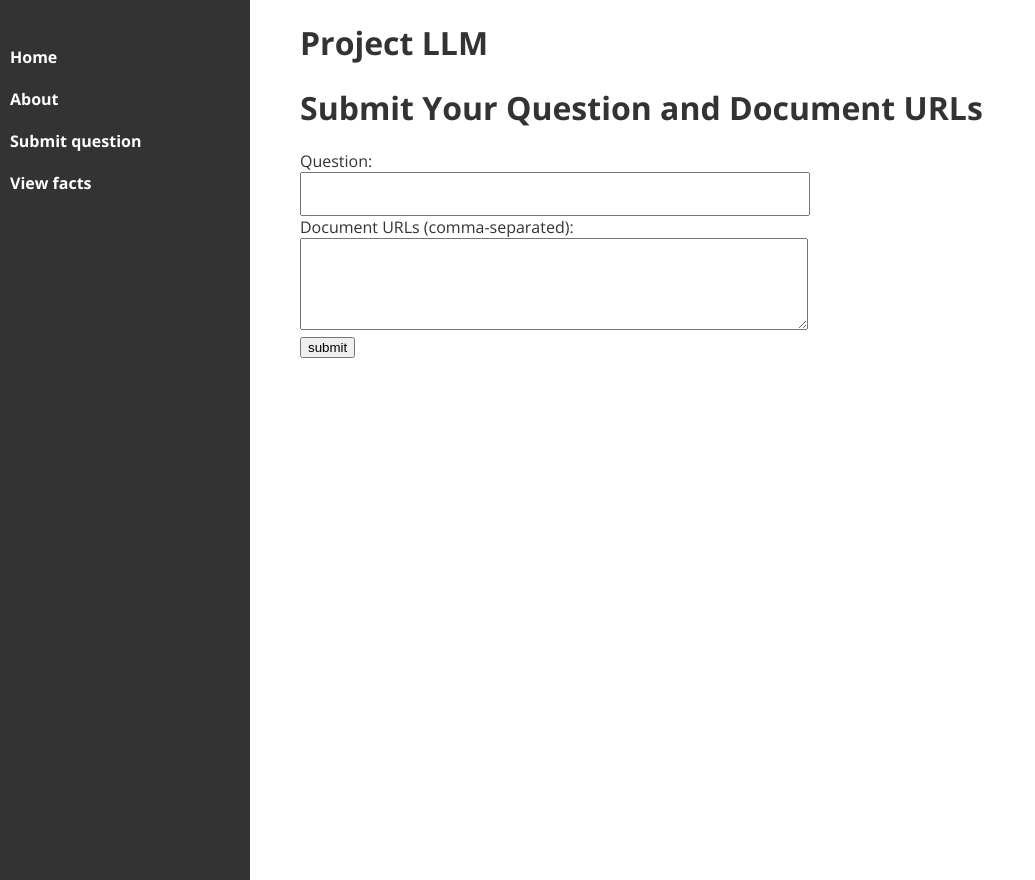
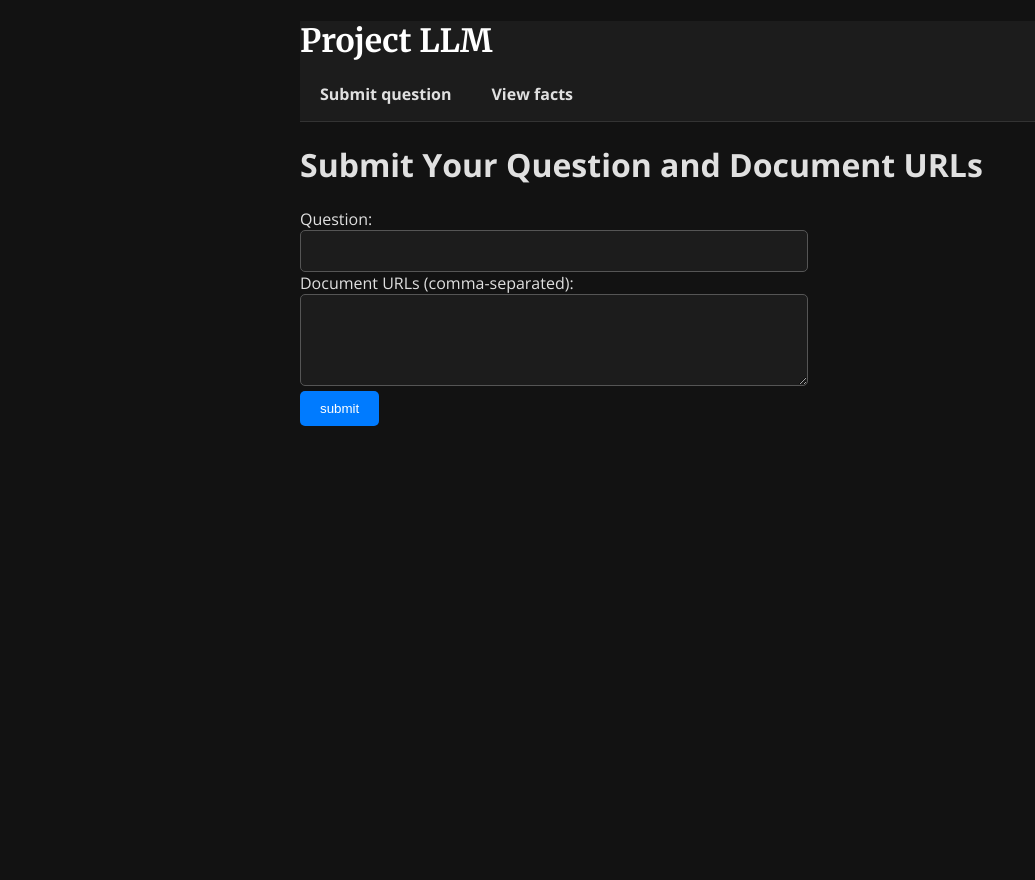
Before and after one commit to Anushk97/Cleric_assessment, a Flask app: page /submit_question in a window 1280 px wide. Shown: the whole page, without its empty margins (0-1035 px from the left). Run offline with Flask 3, Linux system fonts and the light colour scheme.

Commit message:
new updates

```diff
--- a/app.py
+++ b/app.py
@@ -62,11 +62,6 @@ def find_contradictions(new_fact, existing_facts):
 
         print('response', response)
 
-        # if 'choices' in response and response['choices']:
-        #     # Access the 'text' of the first choice
-        #     text_content = response['choices'][0].get('text', '')
-        #     if "yes" in text_content.lower():
-        #         contradictions.append(existing_fact)
         if response.choices:
             content = response.choices[0].message.content
             if "yes" in content.lower():
@@ -98,7 +93,7 @@ def submit_question_and_documents():
 
     for url, document_text in document_texts.items():
         # Process each document's text with the OpenAI API to extract facts
-        date_match = re.search(r'\d{4}-\d{2}-\d{2}', url)
+        date_match = re.search(r'\d{4}\d{2}\d{2}', url)
         # print('date match', date_match)
 
         if date_match:
@@ -106,13 +101,13 @@ def submit_question_and_documents():
         else:
             document_date = "2024-01-02"  # Default date
 
-        document_date_obj = datetime.strptime(document_date, "%Y-%m-%d")
+        document_date_obj = datetime.strptime(document_date, "%Y%m%d")
         # print('doc date', document_date_obj)
 
         response = openai.chat.completions.create(
             model="gpt-3.5-turbo-0125",  # or the latest available model
             messages=[
-            {"role": "system", "content": "Summarize content and keep it under 3 lines."},
+            {"role": "system", "content": "You are a smart assistant tasked with summarizing key decisions and important facts from a series of call logs. The number of summaries should be equal to the number of points in the call log. start each summary by - the team has"},
                 {"role": "user", "content": f"{document_text}"},
                 {"role": "system", "content": f"Based on the above, {question}"}
     ],
@@ -135,22 +130,21 @@ def submit_question_and_documents():
         existing_facts = [fact['text'] for facts_list in questions_and_facts["factsByDay"].values() for fact in facts_list]
 
         for fact_text in extracted_facts:
-            contradictions = find_contradictions(fact_text, existing_facts)
-            #fact_detail = {"text": fact_text, "timestamp": current_timestamp, "action": "existing", "date": formatted_date}
-            fact_detail = {"text": fact_text, "timestamp": current_timestamp, "question": question, "documents":[url], "contradictions":contradictions}
-            # print('fact detail', fact_detail)
-            questions_and_facts["factsByDay"].setdefault(document_date, []).append(fact_detail)
-            # all_suggestions[formatted_date].append({"text": fact_text, "timestamp": current_timestamp})
-            all_suggestions[formatted_date].append(fact_detail)
-            #all_suggestions.append(fact_detail)
+            if fact_text.strip():
+                contradictions = find_contradictions(fact_text, existing_facts)
+                #fact_detail = {"text": fact_text, "timestamp": current_timestamp, "action": "existing", "date": formatted_date}
+                fact_detail = {"text": fact_text, "timestamp": current_timestamp, "question": question, "documents":[url], "contradictions":contradictions}
+                # print('fact detail', fact_detail)
+                questions_and_facts["factsByDay"].setdefault(formatted_date, []).append(fact_detail)
+                # all_suggestions[formatted_date].append({"text": fact_text, "timestamp": current_timestamp})
+                all_suggestions[formatted_date].append(fact_detail)
+                #all_suggestions.append(fact_detail)
 
-    # questions_and_facts['documents'] = url
-    # questions_and_facts['question'] = question
     questions_and_facts['question'].append(question)
     questions_and_facts["status"] = "done"
     # print('P1', questions_and_facts)
 
-    # print('SUGGESTION', all_suggestions)
+    print('SUGGESTION', all_suggestions)
     #print('questions and facts', questions_and_facts)
     #return jsonify({"suggestions": suggestions_with_dates})
 
@@ -188,7 +182,7 @@ def submit_and_retrieve():
         response = openai.chat.completions.create(
             model="gpt-3.5-turbo-0125",  # or the latest available model
             messages=[
-            {"role": "system", "content": "Summarize content and keep it under 3 lines."},
+            {"role": "system", "content": "You are a smart assistant tasked with summarizing key decisions and important facts from a series of call logs. Your summaries should be clear, and focus on user query. The number of summaries should be equal to the number of points in the call log. one summary for each point."},
                 {"role": "user", "content": f"{document_text}"},
                 {"role": "system", "content": f"Based on the above, {question}"}
     ],
@@ -250,9 +244,17 @@ def view_facts_page():
                     min_date = fact_date
                 hours_diff = (current_time - fact_date).total_seconds() / 3600
                 fact['hours_diff'] = hours_diff
-    start_date = min_date.strftime('%Y-%m-%d')
+    #start_date = min_date.strftime('%Y-%m-%d')
 
-    # print('filtered facts', filtered_questions_and_facts)
+    if filtered_questions_and_facts["factsByDay"]:
+        # Assuming the keys are already in 'YYYY-MM-DD' format
+        all_dates = list(questions_and_facts["factsByDay"].keys())
+        start_date = min(all_dates)  # Find the earliest date
+    else:
+        start_date = min_date.strftime('%Y-%m-%d')
+
+    print('start date', start_date)
+    print('filtered facts', filtered_questions_and_facts)
     # Pass the filtered facts to the template instead of the original questions_and_facts["factsByDay"]
     return render_template('view_facts.html',unique_questions=unique_questions, start_date=start_date, questions_and_facts=filtered_questions_and_facts, current_time=current_time)
 
@@ -266,7 +268,7 @@ def record_suggestion():
     # print('action in RS::', action)
     date_key = data.get('date')
     #date_key = '2024-01-02'
-    # print('date_key', date_key)
+    print('date_key', date_key)
 
     # print('FLAG4', questions_and_facts)
 
@@ -279,7 +281,7 @@ def record_suggestion():
             if fact["text"] == suggestion['text']:
 
                 #print("YASSSS")
-                fact["action"] = "added"  # Update the action to 'added'
+                fact["action"] = "accepted"  # Update the action to 'added'
 
     elif action == "reject":
         #print("NOOOO")
@@ -293,28 +295,27 @@ def record_suggestion():
 @app.route('/bulk_record_suggestion', methods=['POST'])
 def bulk_record_suggestion():
     data = request.get_json()
-    suggestions = data.get('suggestions', [])  # List of suggestion objects
+    suggestions = data.get('suggestions', {})  # Expecting a dictionary with dates as keys
     action = data.get('action', '')  # 'accept' or 'reject'
 
-    # Loop through the list of suggestions
-    for suggestion in suggestions:
-        suggestion_text = suggestion.get('text')
-        date_key = suggestion.get('date')
+    # Loop through the dictionary of suggestions
+    for date_key, suggestions_list in suggestions.items():
+        for suggestion in suggestions_list:
+            suggestion_text = suggestion.get('text')
 
-        if action == "accept":
-            # Logic to add the suggestion to the persistent storage or in-memory structure
-            if date_key and suggestion_text:  # Ensure date and text are available
+            if action == "accept":
+                # Logic to mark the suggestion as accepted
                 if date_key in questions_and_facts["factsByDay"]:
-                    if suggestion_text not in questions_and_facts["factsByDay"][date_key]:
-                        questions_and_facts["factsByDay"][date_key].append(suggestion_text)
-                else:
-                    questions_and_facts["factsByDay"][date_key] = [suggestion_text]
+                    for fact in questions_and_facts["factsByDay"][date_key]:
+                        if fact['text'] == suggestion_text:
+                            fact['action'] = 'accepted'  # Mark as accepted
 
-        elif action == "reject":
-            # Logic to remove the suggestion from the persistent storage or in-memory structure
-            if date_key and suggestion_text and date_key in questions_and_facts["factsByDay"]:
-                if suggestion_text in questions_and_facts["factsByDay"][date_key]:
-                    questions_and_facts["factsByDay"][date_key].remove(suggestion_text)
+            elif action == "reject":
+                # Logic to mark the suggestion as rejected
+                if date_key in questions_and_facts["factsByDay"]:
+                    for fact in questions_and_facts["factsByDay"][date_key]:
+                        if fact['text'] == suggestion_text:
+                            fact['action'] = 'rejected'  # Mark as rejected
 
     return jsonify({"status": "success"})
 
@@ -330,15 +331,5 @@ def reset_questions_and_facts():
 
     return jsonify({'status': 'success'})
 
-@app.route('/')
-def home():
-    return render_template('home.html')
-
-@app.route('/about')
-def about():
-    return render_template('about.html')
-
-
-
 if __name__ == "__main__":
-    app.run(port=8000, debug=True)
+    app.run(port=5000, debug=True)
--- a/static/css/template.css
+++ b/static/css/template.css
@@ -1,39 +1,48 @@
 body {
-    background-color: #ffffff; /* Cream color */
+    background-color: #121212; /* Cream color */
     margin-left: 300px; /* Adjust this value to match the width of your sidebar */
     /* Other styles for body */
     font-family: 'Open Sans', sans-serif;
-    color: #333; /* Dark text color for contrast */
+    color: #e0e0e0; /* Dark text color for contrast */
 }
 
-nav {
-    height: 100vh; /* Full height of the viewport */
-    width: 250px; /* Width of the sidebar */
-    position: fixed; /* Fixed position to stay in place on scroll */
-    left: 0; /* Align to the left */
-    top: 0; /* Align to the top */
-    background-color: #333; /* Sidebar background color */
-    overflow-x: hidden; /* Hide horizontal overflow */
-    padding-top: 20px; /* Padding at the top */
+header {
+    background: #1c1c1c; /* Slightly lighter dark shade for header */
+    border-bottom: 1px solid #333; /* Subtle border for some definition */
 }
 
-nav ul {
-    list-style: none;
-    padding: 0;
-    display: block; /* Stack items vertically */
+a {
+    color: #bb86fc; /* Light purple color for links for a bit of contrast */
+    text-decoration: none; /* Removes underline from links */
 }
 
-nav ul li {
-    padding: 10px; /* Add some padding to each list item */
+a:hover {
+    color: #e0e0e0; /* Lighter color on hover for feedback */
 }
 
-nav ul li a {
-    color: #ffffff;
-    text-decoration: none;
-    font-weight: bold;
-    display: block; /* Make the links fill the list item for easier clicking */
+.logo {
+    font-family: 'Merriweather', serif; /* Logo font */
+    color: #fff; /* White color for the logo */
 }
 
+
+.menu {
+    list-style: none; /* Removes bullet points from the list */
+    display: flex; /* Aligns menu items horizontally */
+    padding: 0; /* Removes default padding */
+}
+
+.menu li {
+    padding: 0 20px; /* Adds horizontal padding */
+}
+
+.menu li a {
+    color: #e0e0e0; /* Light text color for menu items */
+}
+
+.menu li a:hover {
+    color: #bb86fc; /* Adds a hover effect */
+}
 
 #questionSelect {
     width: 100%; /* Adjust width as needed */
@@ -49,6 +58,10 @@ nav ul li a {
     min-height: 20px; /* Minimum height to make the box larger */
     padding: 10px; /* Add some padding inside the box */
     font-size: 12px;
+    background-color: #1c1c1c; /* Dark background color */
+    color: #e0e0e0; /* Light text color */
+    border: 1px solid #555; /* Slightly lighter border for visibility */
+    border-radius: 5px; /* Rounded corners */
 }
 
 #documents {
@@ -57,4 +70,116 @@ nav ul li a {
     min-height: 20px; /* Minimum height to make the box larger */
     padding: 10px; /* Add some padding inside the box */
     font-size: 12px;
+    background-color: #1c1c1c; /* Dark background color */
+    color: #e0e0e0; /* Light text color */
+    border: 1px solid #555; /* Slightly lighter border for visibility */
+    border-radius: 5px; /* Rounded corners */
 }
+
+
+.custom-timeline-item {
+    background-color: #007bff; /* Blue background */
+    border-color: #0056b3; /* Darker blue border */
+    color: white; /* White text */
+}
+
+/* Change the color of the horizontal axis */
+.vis-time-axis .vis-text {
+    fill: #e30fc3; /* Change the text color of the axis */
+}
+
+/* Change the color of the vertical gridlines if needed */
+.vis-panel.vis-background .vis-grid .vis-line {
+    stroke: #ff0a27; /* Change the color of the gridlines */
+}
+
+/* Style for the month text */
+.vis-time-axis .vis-text.vis-major {
+    font-size: 16px; /* Change font size */
+    color: #a1a1a1; /* Change text color */
+    font-weight: bold; /* Make text bold */
+}
+
+/* Style for the year text */
+.vis-time-axis .vis-text.vis-minor {
+    font-size: 14px; /* Change font size */
+    color: #a1a1a1; /* Change text color */
+    font-style: italic; /* Make text italic */
+}
+
+
+/* Style for the suggestion box container */
+#suggestionsModal {
+    background-color: #333; /* Dark background */
+    color: #fff; /* Light text */
+    padding: 20px;
+    border-radius: 5px;
+}
+
+/* Style for individual suggestions within the box */
+.suggestion {
+    background-color: #444; /* Slightly lighter than the container for contrast */
+    margin-bottom: 10px;
+    padding: 10px;
+    border-radius: 3px;
+}
+
+
+#suggestionsModal {
+    display: none;
+    position: fixed;
+    left: 0;
+    top: 0;
+    width: 100%;
+    height: 100%;
+    background-color: rgba(0, 0, 0, 0.7); /* Semi-transparent black background */
+    z-index: 1000; /* Ensure it's above other content */
+    justify-content: center;
+    align-items: center;
+}
+
+#suggestionsContent {
+    background: #1a1a1a; /* Dark background for the content area */
+    border-radius: 8px; /* Rounded corners */
+    box-shadow: 0 4px 6px rgba(0, 0, 0, 0.1); /* Subtle shadow for depth */
+    padding: 20px;
+    margin: auto; /* Center the content area */
+    width: 80%; /* Adjust as per your content's width */
+    max-width: 600px; /* Maximum width */
+    color: #ffffff; /* Light text color for contrast */
+    overflow-y: auto; /* Enables vertical scrolling if content overflows */
+    max-height: 80vh; /* Maximum height to ensure the box doesn't go off screen */
+}
+
+#suggestionsModal button {
+    background-color: #007bff; /* Vibrant blue background for the button */
+    color: #1c1616; /* White text color */
+    border: none;
+    padding: 10px 20px;
+    margin-top: 20px;
+    border-radius: 5px; /* Rounded corners for the button */
+    cursor: pointer; /* Pointer cursor on hover */
+    transition: background-color 0.3s ease; /* Smooth transition for background color change */
+}
+
+#suggestionsModal button:hover {
+    background-color: #0056b3; /* Darker blue on hover */
+}
+
+.submit-button {
+    background-color: #007bff;
+    color: white;
+    border: none;
+    padding: 10px 20px;
+    border-radius: 5px;
+    cursor: pointer;
+}
+
+.reset-button {
+    background-color: #007bff;
+    color: white;
+    border: none;
+    padding: 10px 20px;
+    border-radius: 5px;
+    cursor: pointer;
+}
--- a/templates/submit_question.html
+++ b/templates/submit_question.html
@@ -4,7 +4,7 @@
 {% extends "template.html" %}
 {% block content %}
 
-
+<link rel="stylesheet" href="path/to/your/styles.css">
 <html lang="en" dir="ltr">
 <div class="container"></div>
 <head>
@@ -18,7 +18,7 @@
             <input type="text" id="question" name="question"><br>
             <label for="documents">Document URLs (comma-separated):</label><br>
             <textarea id="documents" name="documents" rows="5" cols="33"></textarea><br>
-            <input type="button" value="submit" onclick="submitForm()">
+            <input type="button" value="submit" onclick="submitForm()" class="submit-button">
         </form>
     </div>
 
@@ -125,6 +125,8 @@
             var modalContent = document.getElementById('suggestionsContent');
             modalContent.innerHTML = '';  // Clear previous content
 
+            window.suggestions = suggestions;
+
             Object.keys(suggestions).forEach(function(date, index) {  // Added 'index' for use in identifier
                 // Create a section for each date
                 var dateSection = document.createElement("div");
@@ -139,6 +141,7 @@
                     // Create elements to display the suggestion
                     var suggestionDiv = document.createElement("div");
                     var textPara = document.createElement("p");
+                    console.log("text", textPara);
                     textPara.textContent = suggestion.text;
                     suggestionDiv.appendChild(textPara);
 
@@ -172,6 +175,16 @@
                     // Append the dateSection to modalContent
                 modalContent.appendChild(dateSection);
             });
+            var acceptAllBtn = document.createElement("button");
+                acceptAllBtn.textContent = "Accept All";
+                acceptAllBtn.onclick = handleAcceptAll;
+                modalContent.appendChild(acceptAllBtn);
+
+                // Create and append "Reject All" button
+                var rejectAllBtn = document.createElement("button");
+                rejectAllBtn.textContent = "Reject All";
+                rejectAllBtn.onclick = handleRejectAll;
+                modalContent.appendChild(rejectAllBtn);
 
             // Create and append "Close" button
             var closeBtn = document.createElement("button");
@@ -278,26 +291,6 @@
 
         </script>
 
-        <style>
-        #suggestionsModal {
-            position: fixed;
-            z-index: 1;
-            left: 0;
-            top: 0;
-            width: 100%;
-            height: 100%;
-            overflow: auto;
-            background-color: rgba(0,0,0,0.4);
-        }
-
-        #suggestionsContent {
-            background-color: #fefefe;
-            margin: 15% auto;
-            padding: 20px;
-            border: 1px solid #888;
-            width: 80%;
-        }
-        </style>
 
 </body>
 </html>
--- a/templates/template.html
+++ b/templates/template.html
@@ -12,8 +12,7 @@
         <h1 class="logo">Project LLM</h1>
         <strong><nav>
           <ul class="menu">
-            <li><a href="{{ url_for('home') }}">Home</a></li>
-            <li><a href="{{ url_for('about') }}">About</a></li>
+
             <li><a href="{{ url_for('submit_question_page') }}">Submit question</a></li>
             <li><a href="{{ url_for('view_facts_page') }}">View facts</a></li>
           </ul>
```
Also changed, not shown: templates/view_facts.html (+76 -41 lines).
